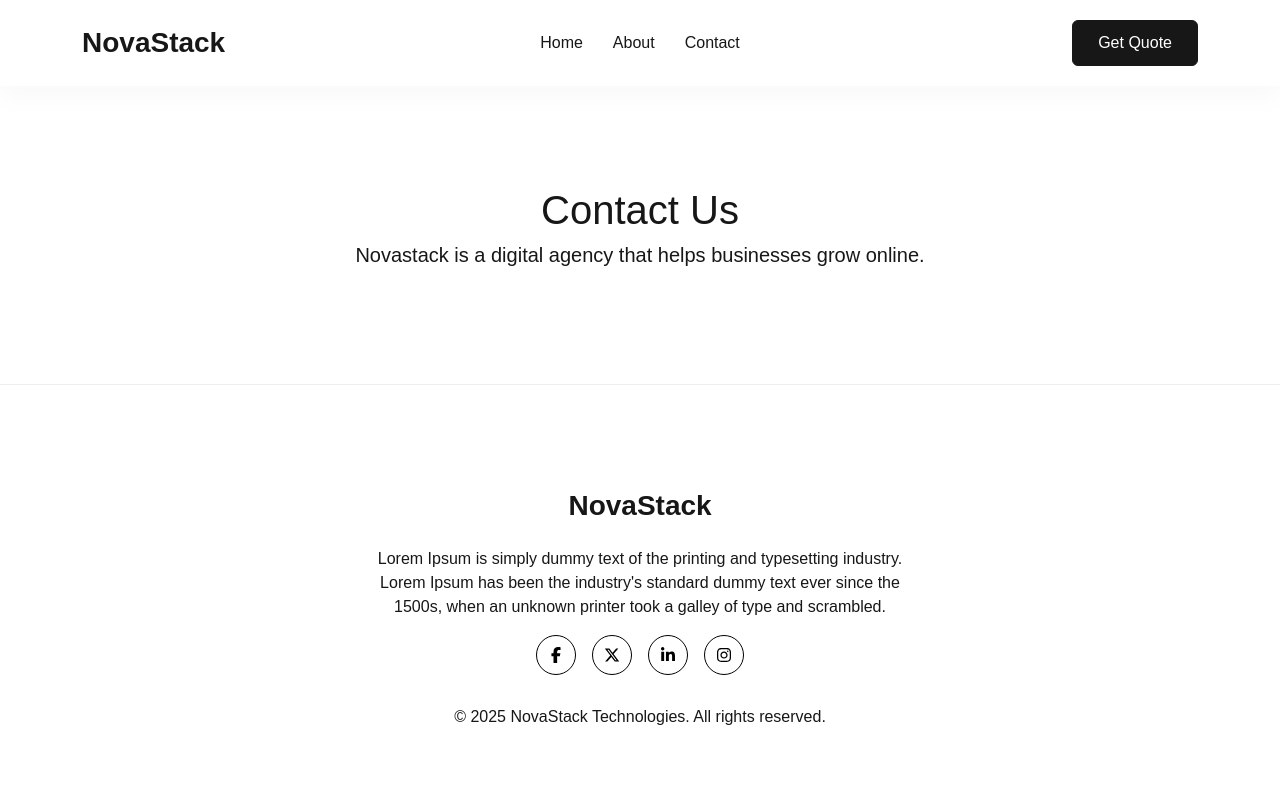
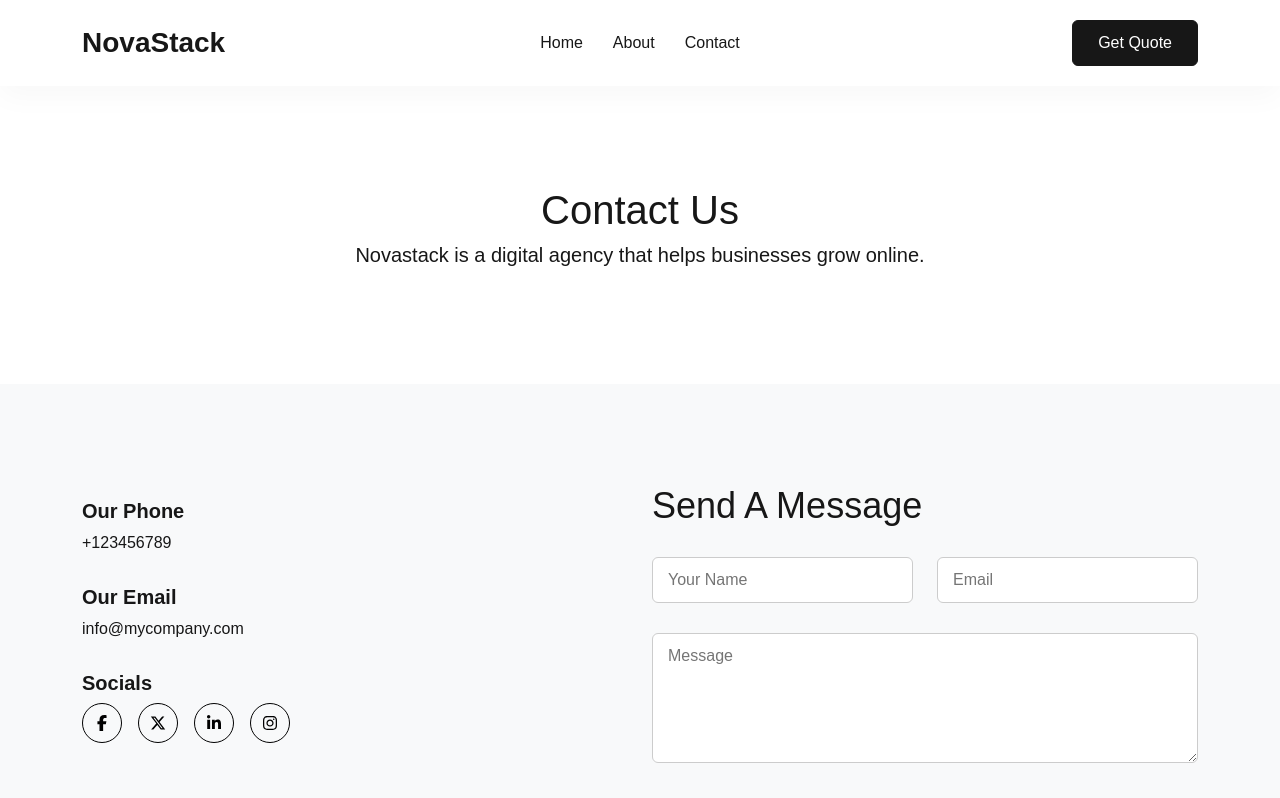
Before and after one commit to devshagor/novastack, a Next.js app: page /contact in a window 1280 px wide. Shown: the top 798 px of the page. Built offline with nearby package versions, Linux system fonts and the light colour scheme.

Commit message:
Contact page added

```diff
--- a/src/app/contact/page.js
+++ b/src/app/contact/page.js
@@ -1,12 +1,105 @@
+"use client";
+
 import Banner from "@/components/Banner";
+import SocialMedia from "@/components/SocialMedia";
+import { useState } from "react";
 
 export default function Contact() {
+    const [form, setForm] = useState({ name: "", email: "", message: "" });
+    const [success, setSuccess] = useState(false);
+
+    const handleSubmit = (e) => {
+        e.preventDefault();
+        if (!form.name || !form.email || !form.message) return;
+
+        setSuccess(true);
+        setForm({ name: "", email: "", message: "" });
+
+    };
+
     return (
         <div className="page">
             <Banner
                 title="Contact Us"
                 description="Novastack is a digital agency that helps businesses grow online."
             />
+            <div className="contact section-padding bg-gray">
+                <div className="container">
+                    <div className="row justify-content-between">
+                        <div className="col-md-4">
+                            <div className="contact-info">
+                                <h3>Our Phone</h3>
+                                <a href="tel:+123456789">+123456789</a>
+                            </div>
+                            <div className="contact-info">
+                                <h3>Our Email</h3>
+                                <a href="mailto:info@mycompany.com">info@mycompany.com</a>
+                            </div>
+                            <div className="contact-info">
+                                <h3>Socials</h3>
+                                <SocialMedia />
+                            </div>
+                        </div>
+                        <div className="col-md-6">
+                            <h3 className="contact-heading">Send a Message</h3>
+                            <form className="contact-form" onSubmit={handleSubmit}>
+                                <div className="row">
+                                    <div className="col-md-6">
+                                        <input
+                                            placeholder="Your Name"
+                                            aria-label="Your Name"
+                                            type="text"
+                                            className="cinput"
+                                            required
+                                            value={form.name}
+                                            onChange={(e) =>
+                                                setForm({ ...form, name: e.target.value })
+                                            }
+                                        />
+                                    </div>
+
+                                    <div className="col-md-6">
+                                        <input
+                                            type="email"
+                                            placeholder="Email"
+                                            aria-label="Email"
+                                            className="cinput"
+                                            required
+                                            value={form.email}
+                                            onChange={(e) =>
+                                                setForm({ ...form, email: e.target.value })
+                                            }
+                                        />
+                                    </div>
+
+                                    <div className="col-md-12">
+                                        <textarea
+                                            placeholder="Message"
+                                            aria-label="Message"
+                                            className="cinput cmsg"
+                                            required
+                                            value={form.message}
+                                            onChange={(e) =>
+                                                setForm({ ...form, message: e.target.value })
+                                            }
+                                        />
+                                        <button className="btn" type="submit">
+                                            Send Message
+                                        </button>
+                                    </div>
+                                </div>
+                            </form>
+
+                            {success && (
+                                <p className="success">
+                                    Message sent successfully!
+                                </p>
+                            )}
+                        </div>
+                    </div>
+                </div>
+            </div>
+
         </div>
     );
 }
--- a/src/app/globals.scss
+++ b/src/app/globals.scss
@@ -9,6 +9,7 @@
 @use "@/styles/banner";
 @use "@/styles/story";
 @use "@/styles/team";
+@use "@/styles/contact";
 
 :root {
   --primary: #3161f2;
@@ -75,6 +76,10 @@ li {
   justify-content: center;
 }
 
+.justify-content-between {
+  justify-content: space-between;
+}
+
 .text-center {
   text-align: center;
 }
@@ -90,6 +95,7 @@ li {
   border-radius: 6px;
   display: inline-block;
   border: 1px solid var(--foreground);
+  transition: all ease 0.4s;
 
   &:hover {
     background: transparent;
@@ -149,3 +155,9 @@ li {
 .bg-gray {
   background: #f8f9fa;
 }
+
+.success {
+  color: green;
+  margin-top: 20px;
+  margin-bottom: 0;
+}
--- a/src/components/SocialMedia.js
+++ b/src/components/SocialMedia.js
@@ -4,28 +4,28 @@ export default function SocialMedia() {
     return (
         <div className="social-icons">
             {/* facebook */}
-            <Link href="https://www.facebook.com/" aria-label="facebook">
+            <Link href="https://www.facebook.com/" aria-label="facebook" target="_blank">
                 <svg xmlns="http://www.w3.org/2000/svg" viewBox="0 0 640 640">
                     <path d="M240 363.3L240 576L356 576L356 363.3L442.5 363.3L460.5 265.5L356 265.5L356 230.9C356 179.2 376.3 159.4 428.7 159.4C445 159.4 458.1 159.8 465.7 160.6L465.7 71.9C451.4 68 416.4 64 396.2 64C289.3 64 240 114.5 240 223.4L240 265.5L174 265.5L174 363.3L240 363.3z" />
                 </svg>
             </Link>
 
             {/* twitter */}
-            <Link href="https://twitter.com/" aria-label="twitter">
+            <Link href="https://twitter.com/" aria-label="twitter" target="_blank">
                 <svg xmlns="http://www.w3.org/2000/svg" viewBox="0 0 640 640">
                     <path d="M453.2 112L523.8 112L369.6 288.2L551 528L409 528L297.7 382.6L170.5 528L99.8 528L264.7 339.5L90.8 112L236.4 112L336.9 244.9L453.2 112zM428.4 485.8L467.5 485.8L215.1 152L173.1 152L428.4 485.8z" />
                 </svg>
             </Link>
 
             {/* linkedin */}
-            <Link href="https://www.linkedin.com/" aria-label="linkedin">
+            <Link href="https://www.linkedin.com/" aria-label="linkedin" target="_blank">
                 <svg xmlns="http://www.w3.org/2000/svg" viewBox="0 0 640 640">
                     <path d="M196.3 512L103.4 512L103.4 212.9L196.3 212.9L196.3 512zM149.8 172.1C120.1 172.1 96 147.5 96 117.8C96 103.5 101.7 89.9 111.8 79.8C121.9 69.7 135.6 64 149.8 64C164 64 177.7 69.7 187.8 79.8C197.9 89.9 203.6 103.6 203.6 117.8C203.6 147.5 179.5 172.1 149.8 172.1zM543.9 512L451.2 512L451.2 366.4C451.2 331.7 450.5 287.2 402.9 287.2C354.6 287.2 347.2 324.9 347.2 363.9L347.2 512L254.4 512L254.4 212.9L343.5 212.9L343.5 253.7L344.8 253.7C357.2 230.2 387.5 205.4 432.7 205.4C526.7 205.4 544 267.3 544 347.7L544 512L543.9 512z" />
                 </svg>
             </Link>
 
             {/* instagram */}
-            <Link href="https://www.instagram.com/" aria-label="instagram">
+            <Link href="https://www.instagram.com/" aria-label="instagram" target="_blank">
                 <svg xmlns="http://www.w3.org/2000/svg" viewBox="0 0 640 640">
                     <path d="M320.3 205C256.8 204.8 205.2 256.2 205 319.7C204.8 383.2 256.2 434.8 319.7 435C383.2 435.2 434.8 383.8 435 320.3C435.2 256.8 383.8 205.2 320.3 205zM319.7 245.4C360.9 245.2 394.4 278.5 394.6 319.7C394.8 360.9 361.5 394.4 320.3 394.6C279.1 394.8 245.6 361.5 245.4 320.3C245.2 279.1 278.5 245.6 319.7 245.4zM413.1 200.3C413.1 185.5 425.1 173.5 439.9 173.5C454.7 173.5 466.7 185.5 466.7 200.3C466.7 215.1 454.7 227.1 439.9 227.1C425.1 227.1 413.1 215.1 413.1 200.3zM542.8 227.5C541.1 191.6 532.9 159.8 506.6 133.6C480.4 107.4 448.6 99.2 412.7 97.4C375.7 95.3 264.8 95.3 227.8 97.4C192 99.1 160.2 107.3 133.9 133.5C107.6 159.7 99.5 191.5 97.7 227.4C95.6 264.4 95.6 375.3 97.7 412.3C99.4 448.2 107.6 480 133.9 506.2C160.2 532.4 191.9 540.6 227.8 542.4C264.8 544.5 375.7 544.5 412.7 542.4C448.6 540.7 480.4 532.5 506.6 506.2C532.8 480 541 448.2 542.8 412.3C544.9 375.3 544.9 264.5 542.8 227.5zM495 452C487.2 471.6 472.1 486.7 452.4 494.6C422.9 506.3 352.9 503.6 320.3 503.6C287.7 503.6 217.6 506.2 188.2 494.6C168.6 486.8 153.5 471.7 145.6 452C133.9 422.5 136.6 352.5 136.6 319.9C136.6 287.3 134 217.2 145.6 187.8C153.4 168.2 168.5 153.1 188.2 145.2C217.7 133.5 287.7 136.2 320.3 136.2C352.9 136.2 423 133.6 452.4 145.2C472 153 487.1 168.1 495 187.8C506.7 217.3 504 287.3 504 319.9C504 352.5 506.7 422.6 495 452z" />
                 </svg>
--- /dev/null
+++ b/src/styles/_contact.scss
@@ -0,0 +1,43 @@
+.contact {
+    padding: 100px 0;
+
+    &-info {
+        padding: 15px 0;
+
+        h3 {
+            font-size: 20px;
+            font-weight: 700;
+        }
+
+        .social-icons {
+            justify-content: start;
+        }
+    }
+
+    &-heading {
+        font-size: 36px;
+        text-transform: capitalize;
+        margin-bottom: 30px;
+    }
+
+    &-form {
+        .cinput {
+            font-size: 16px;
+            width: 100%;
+            padding: 10px 15px;
+            color: #000;
+            border-color: transparent;
+            border: 1px solid #ccc;
+            border-radius: 6px;
+            margin-bottom: 20px;
+
+            &.cmsg {
+                min-height: 130px;
+            }
+
+            @media (min-width: 992px) {
+                margin-bottom: 30px;
+            }
+        }
+    }
+}
```
